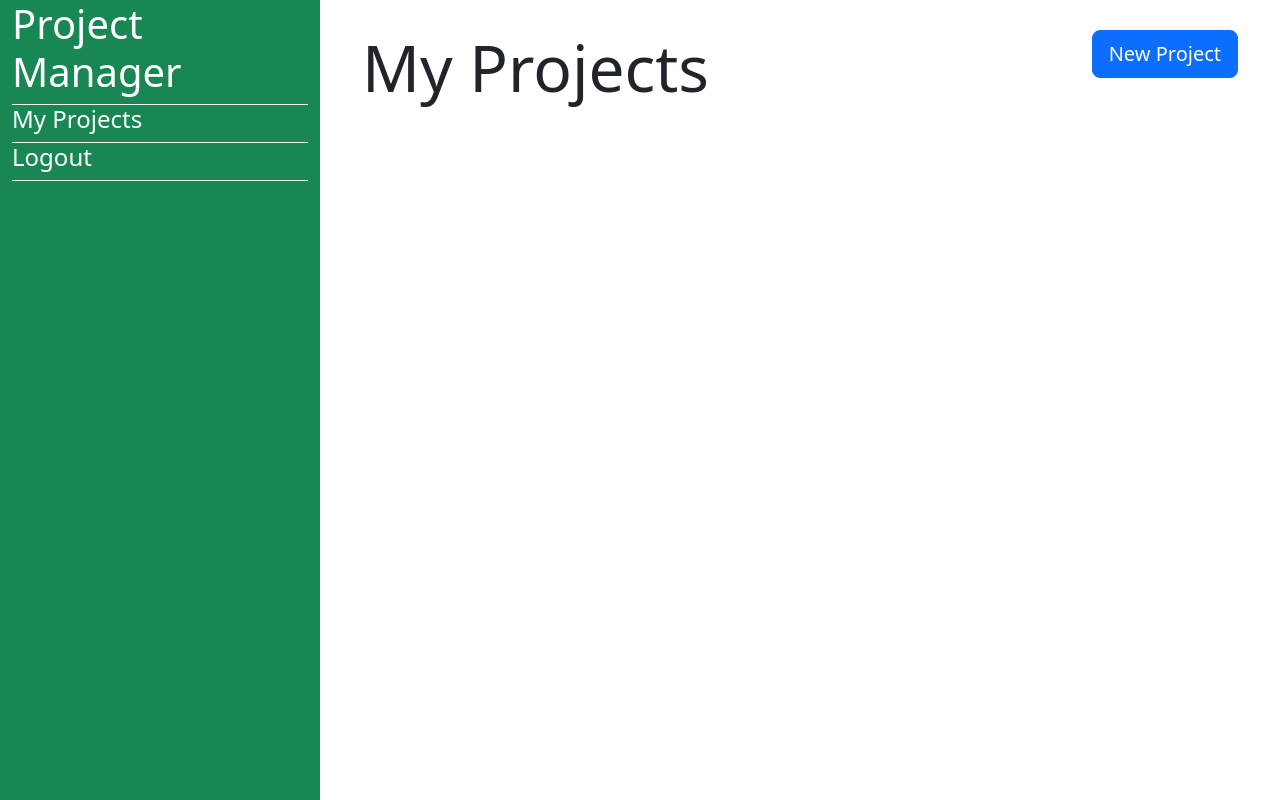
After one commit to Talb057/Project-Manager, a Flask app: template website/templates/home copy.html in a window 1280 px wide. The commit adds this page. Run offline with Flask 3, Linux system fonts and the light colour scheme; the template is opened without the code that fills it, so the values that code supplies are empty.

Commit message:
started project page

```diff
--- /dev/null
+++ b/website/templates/home copy.html
@@ -0,0 +1,78 @@
+<!DOCTYPE html>
+<html lang="en">
+<head>
+    <meta charset="UTF-8">
+    <meta name="viewport" content="width=device-width, initial-scale=1.0">
+    <link href="https://cdn.jsdelivr.net/npm/bootstrap@5.3.3/dist/css/bootstrap.min.css" rel="stylesheet" integrity="sha384-QWTKZyjpPEjISv5WaRU9OFeRpok6YctnYmDr5pNlyT2bRjXh0JMhjY6hW+ALEwIH" crossorigin="anonymous">
+    <link rel="stylesheet" href="../static/style.css">
+    <title>Project Manager</title>
+    <style>
+        section{
+            padding: 30px 30px;
+        }
+    </style>
+</head>
+<body>
+    <div class="container-fluid">
+        <div class="row">
+            <div class="col-3 bg-success text-white hei">
+                <h1>
+                    <div class="display-6">Project Manager</div>
+                </h1>
+                <h4>
+                    <div>{{user.name}}</div>
+                </h4>
+                <div class="border-top border-light my-2">
+                    <a class="text-decoration-none text-white h4" id="logout" href="/home">My Projects</a>
+                </div>
+                <div class="border-top border-bottom border-light pb-2 my-2">
+                    <a class="text-decoration-none text-white h4" id="logout" href="/logout">Logout</a>
+                </div>
+            </div>
+            <div class="col-9">
+
+                <section class="d-flex justify-content-between align-items-start">
+                    <h1>
+                        <div class="display-3">My Projects</div>
+                    </h1>
+
+                    <button type="button" class="btn btn-primary btn-lg">New Project</button>
+                </section>
+
+                <section>
+                    <div class="row">
+
+                        {%if length < 1 %}
+
+                        <h1>
+                            <div class="display-6 text-muted">You currently have no Projects</div>
+                        </h1>
+
+                        {% else %}
+                        {%for project in projects%}
+
+                        <div class="col-3 my-2">
+                            <div class="card">
+                                <div class="card-body text-center">
+                                    <h4 class="card-title">Project:</h4>
+                                    <h4 class="card-title">{{project[2]}}</h4>
+                                    <form method="POST">
+                                        <input type="hidden" name="project_id" value="{{ project[0] }}">
+                                        <button type="submit" class="btn btn-primary">New go</button>
+                                    </form>
+                                </div>
+                            </div>
+                        </div>
+
+                        {% endfor %}
+                        {% endif %}
+                    </div>
+                </section>
+
+            </div>
+        </div>
+    </div>
+
+    <script src="https://cdn.jsdelivr.net/npm/bootstrap@5.3.3/dist/js/bootstrap.bundle.min.js" integrity="sha384-YvpcrYf0tY3lHB60NNkmXc5s9fDVZLESaAA55NDzOxhy9GkcIdslK1eN7N6jIeHz" crossorigin="anonymous"></script>
+</body>
+</html>
```
Also changed, not shown: website/templates/base.html (added, +46 -0 lines), website/templates/home.html (+7 -40 lines), website/templates/project.html (added, +12 -0 lines), website/views.py (+31 -8 lines).
